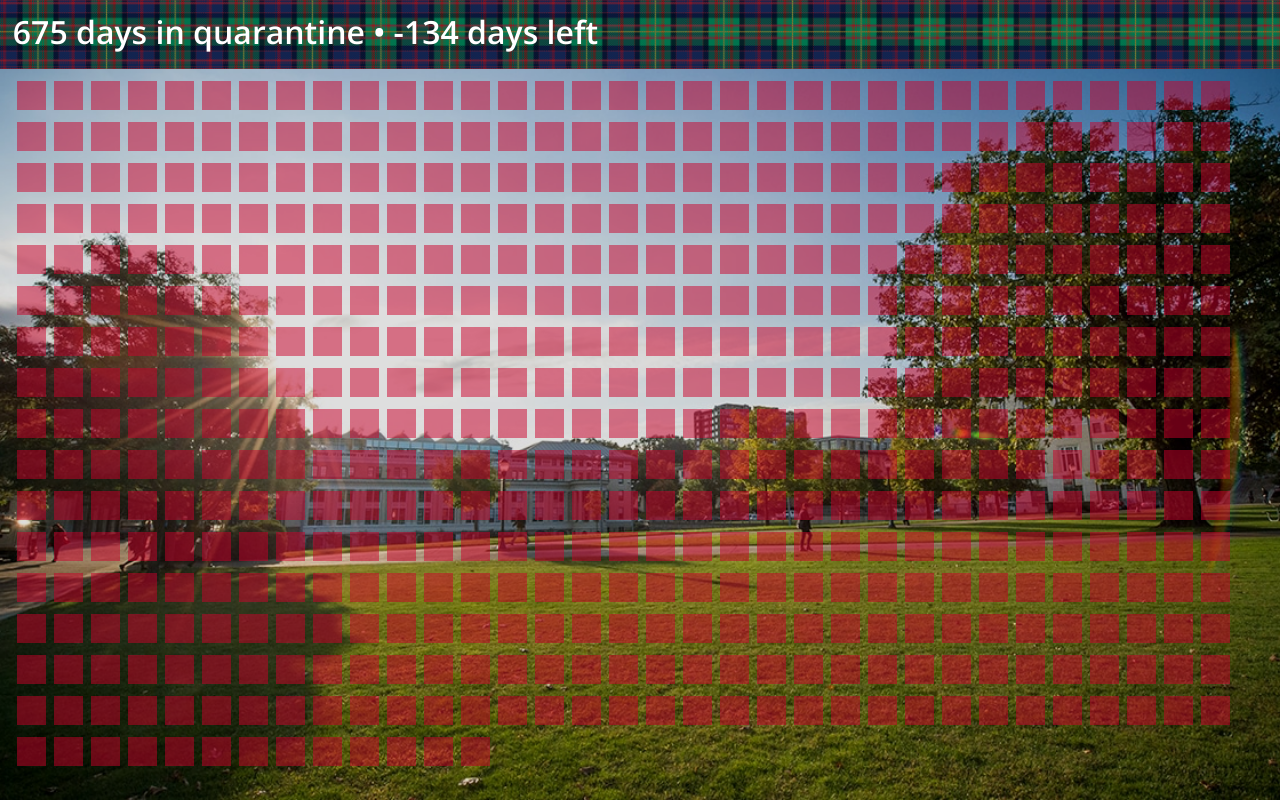
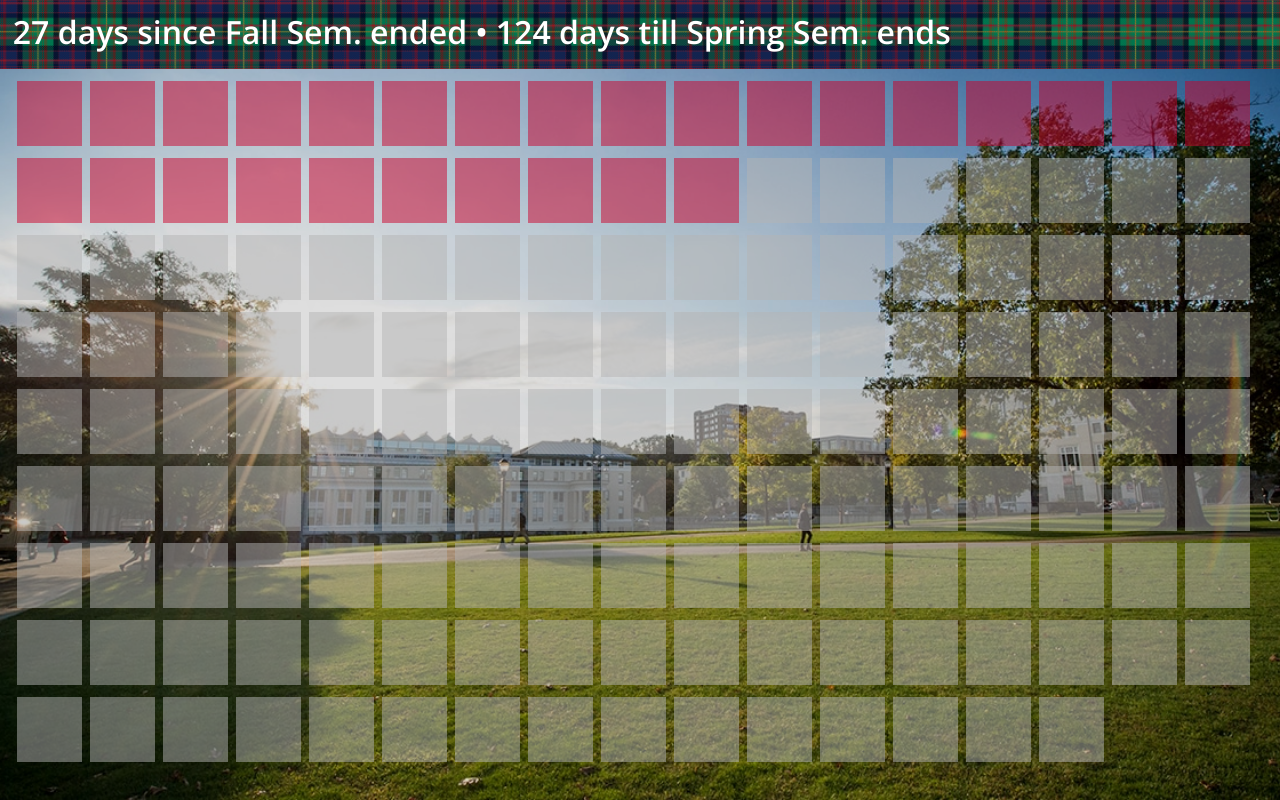
Before and after one commit to meeraray/meeraray.github.io, a plain HTML site: page countdown/index.html in a window 1280 px wide. Drawn offline with nearby package versions, Linux system fonts and the light colour scheme.

Commit message:
Updated countdown

```diff
--- a/countdown/js/main.js
+++ b/countdown/js/main.js
@@ -9,8 +9,8 @@ function _possibleConstructorReturn(self, call) { if (!self) { throw new Referen
 function _inherits(subClass, superClass) { if (typeof superClass !== "function" && superClass !== null) { throw new TypeError("Super expression must either be null or a function, not " + typeof superClass); } subClass.prototype = Object.create(superClass && superClass.prototype, { constructor: { value: subClass, enumerable: false, writable: true, configurable: true } }); if (superClass) Object.setPrototypeOf ? Object.setPrototypeOf(subClass, superClass) : subClass.__proto__ = superClass; }
 
 // npx babel --watch src --out-dir js --presets react-app/prod
-var startDate = new Date("2020 march 7");
-var endDate = new Date("2021 august 30");
+var startDate = new Date("2021 december 15");
+var endDate = new Date("2022 may 15");
 var msDay = 1000 * 60 * 60 * 24;
 
 function dayDiff(start, end) {
@@ -37,7 +37,7 @@ function setCorrectSize() {
         setSize(s);
         s++;
     } while (!isOverflowing());
-
+    console.log(s)
     setSize(s - 2);
 }
 
@@ -46,9 +46,9 @@ function CountHeader(props) {
         "h1",
         null,
         dayDiff(startDate, props.date),
-        " days in quarantine \u2022 ",
+        " days since Fall Sem. ended \u2022 ",
         dayDiff(props.date, endDate),
-        " days left"
+        " days till Spring Sem. ends"
     );
 }
 
```
Also changed, not shown: countdown/main.js (+5 -2 lines), countdown/index.html (line endings or trailing spaces).
